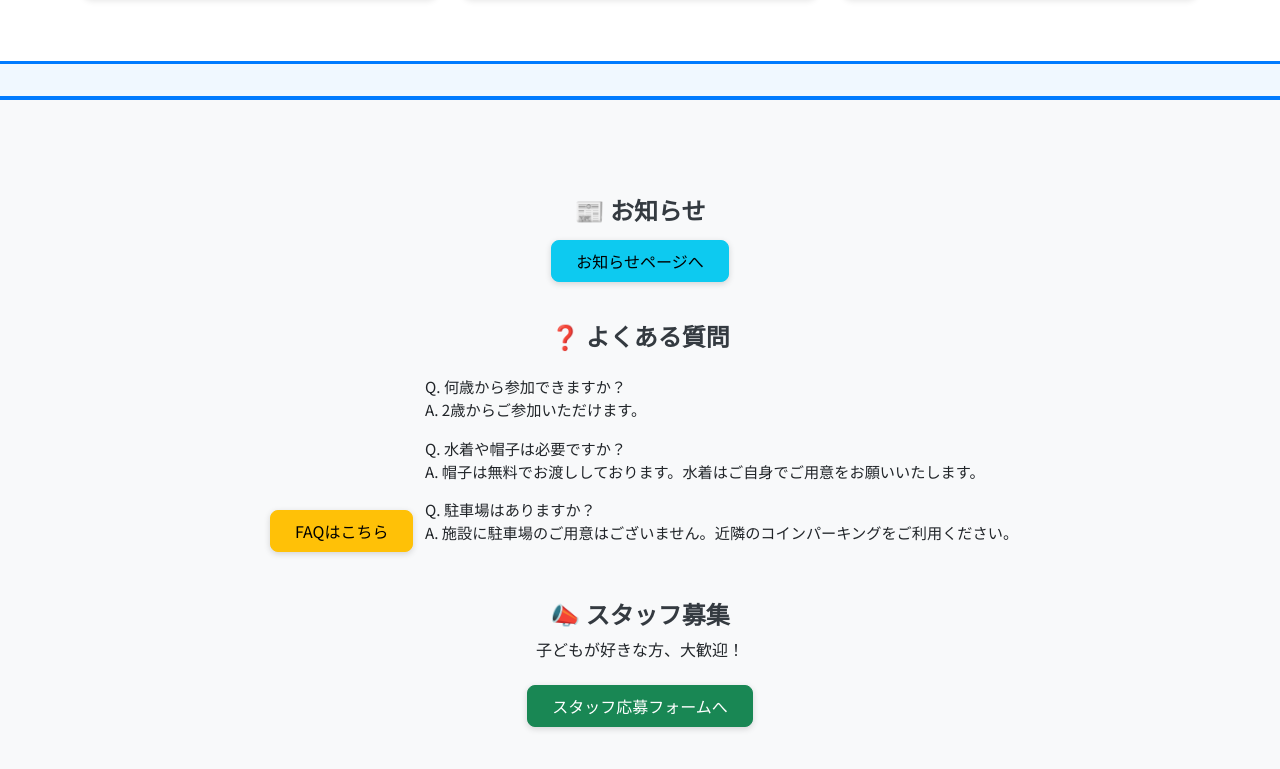
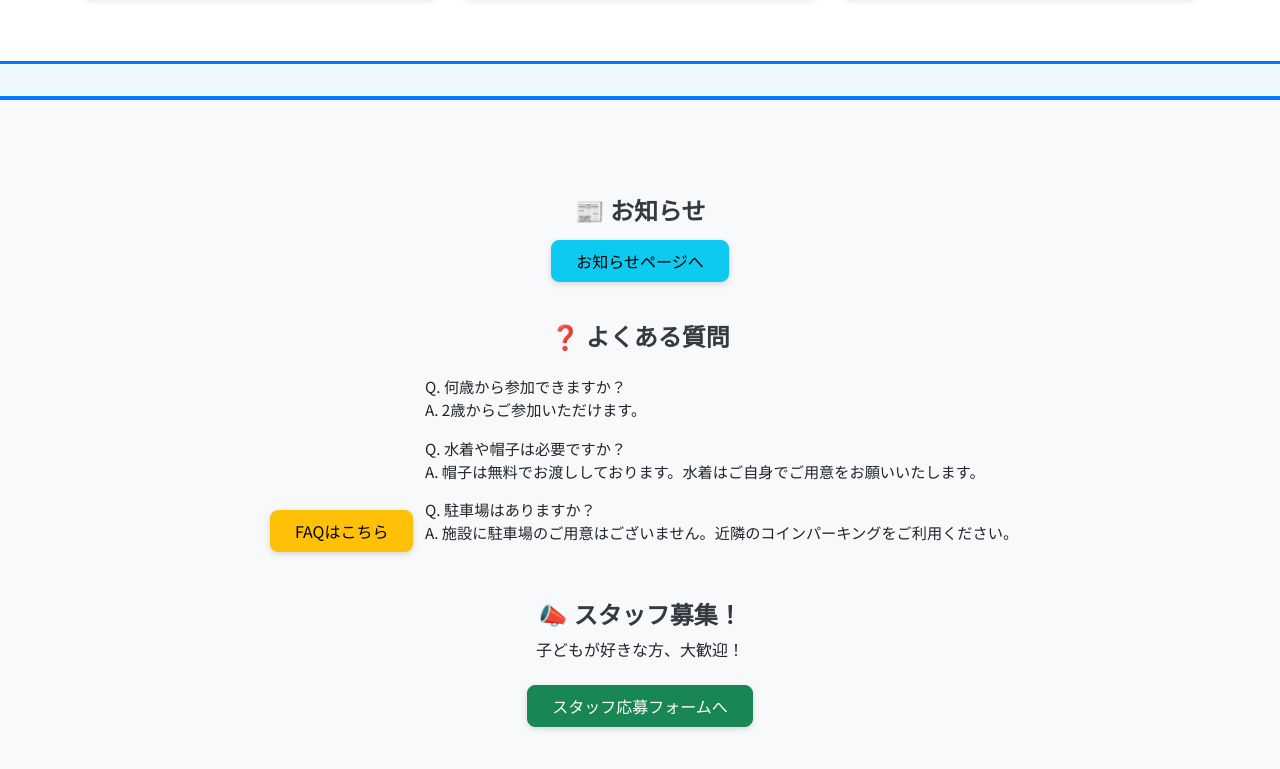
Before and after one commit to wataru11111/jswmeguro, a plain HTML site: page index.html in a window 1280 px wide. Shown: the part 2807-3576 px from the top of the page. Drawn offline with nearby package versions, Linux system fonts and the light colour scheme.

Commit message:
3コミット

```diff
--- a/index.html
+++ b/index.html
@@ -112,7 +112,7 @@
     </ul>
   </div>
 
-  <h4>📣 スタッフ募集</h4>
+  <h4>📣 スタッフ募集！</h4>
   <p>子どもが好きな方、大歓迎！</p>
   <a href="staff.html" class="btn btn-success mb-3">スタッフ応募フォームへ</a>
 
```
